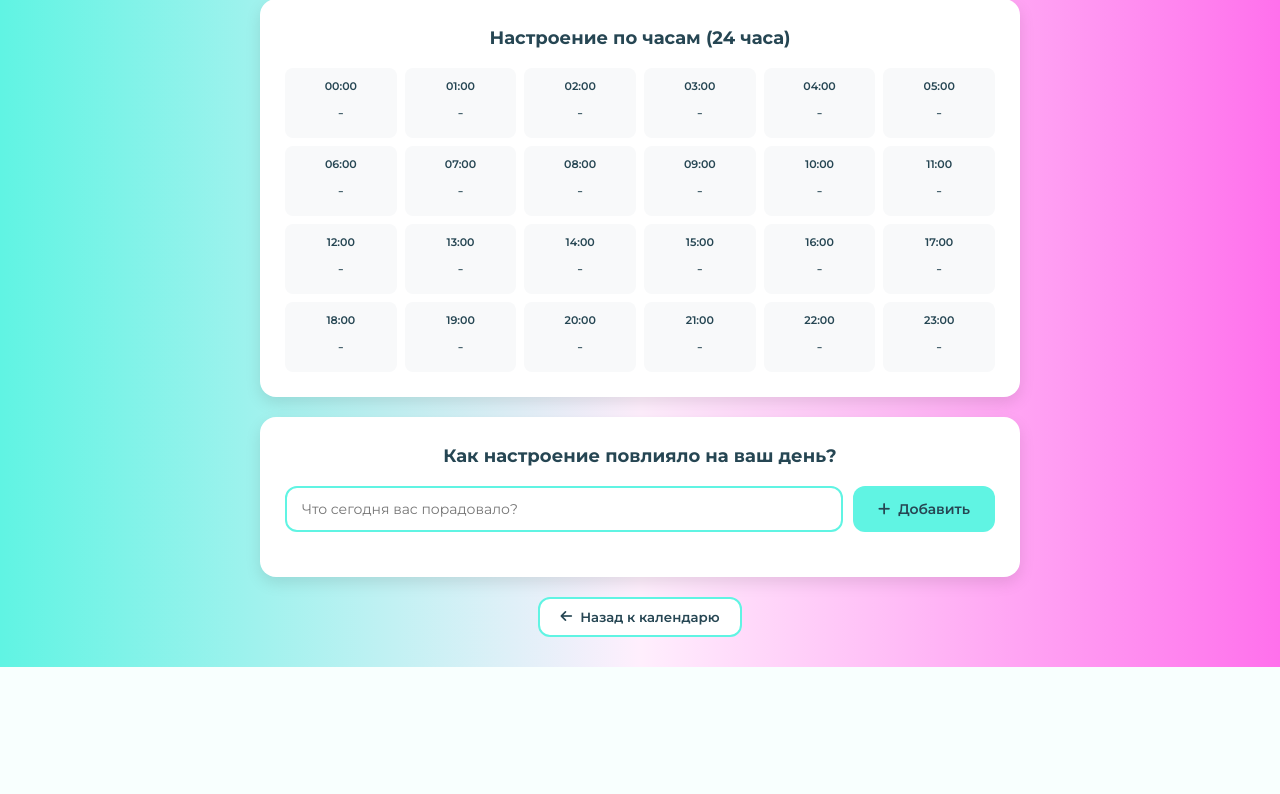
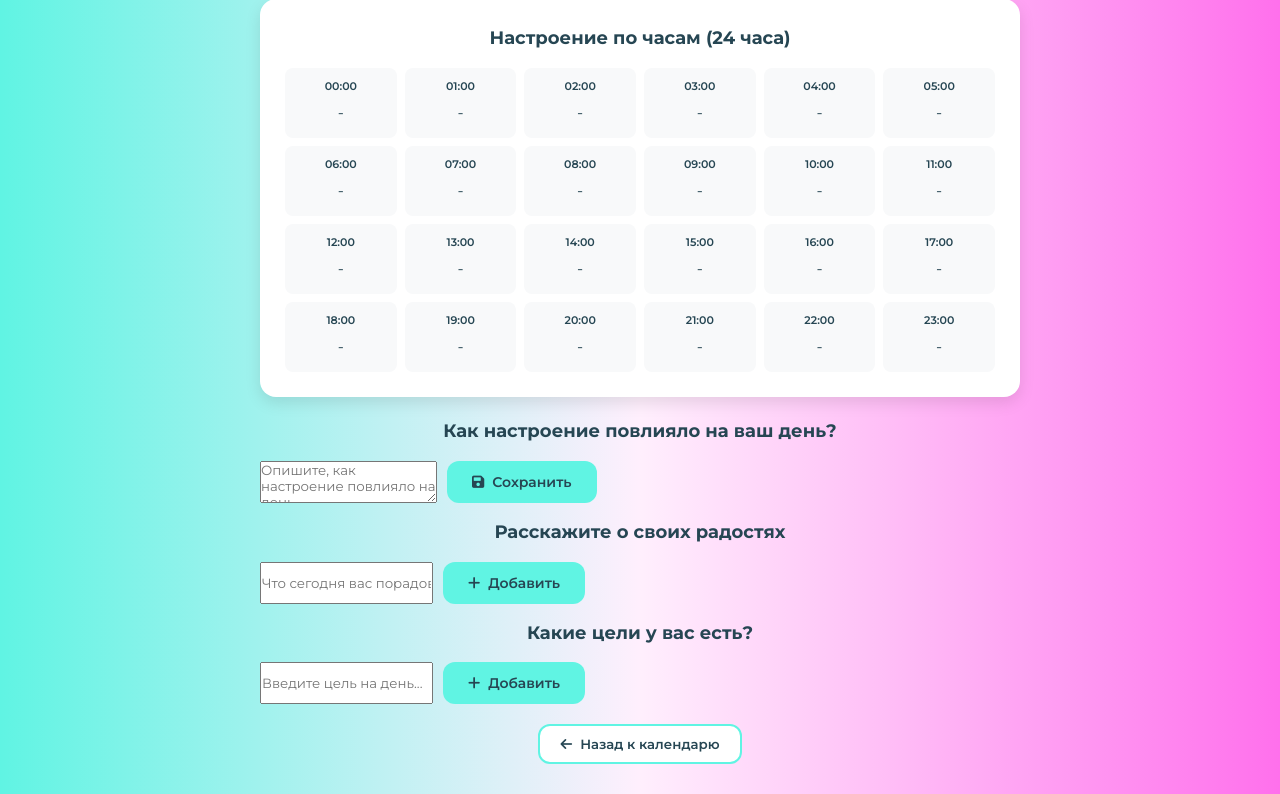
Before and after one commit to shashlik125/lumi, a Flask app: page /calendar/day/1 in a window 1280 px wide. Shown: the part 709-1503 px from the top of the page. Before the commit the page ends 1376 px from the top, so only its background shows below. Run offline with Flask 3, Linux system fonts and the light colour scheme; the visitor is signed in with stand-in values (Sample User, id 1).

Commit message:
проверка что именно изменила

```diff
--- a/app/routes.py
+++ b/app/routes.py
@@ -1011,9 +1011,10 @@ def goals(conn):
     if request.method == 'GET':
         try:
             cursor = conn.cursor(dictionary=True)
+            date = request.args.get('date')
             cursor.execute(
-                "SELECT id, user_id, text, completed, created_at FROM goals WHERE user_id = %s ORDER BY created_at DESC",
-                (current_user.id,)
+                "SELECT id, user_id, text, completed, created_at FROM goals WHERE user_id = %s AND date = %s ORDER BY created_at DESC",
+                (current_user.id, date)
             )
             goals_data = cursor.fetchall()
 
@@ -1040,10 +1041,11 @@ def goals(conn):
                 return jsonify({'error': 'Текст цели не может быть пустым'}), 400
 
             cursor = conn.cursor()
+            date = data.get('date')
             cursor.execute(
-                "INSERT INTO goals (user_id, text) VALUES (%s, %s)",
-                (current_user.id, text)
-            )
+                "INSERT INTO goals (user_id, text, date) VALUES (%s, %s, %s)",
+                (current_user.id, text, date)
+                )
             conn.commit()
             goal_id = cursor.lastrowid
             cursor.close()
@@ -1104,10 +1106,11 @@ def joys(conn):
     if request.method == 'GET':
         try:
             cursor = conn.cursor(dictionary=True)
+            date = request.args.get('date')
             cursor.execute(
-                "SELECT id, user_id, text, created_at FROM joys WHERE user_id = %s ORDER BY created_at DESC",
-                (current_user.id,)
-            )
+               "SELECT id, user_id, text, created_at FROM joys WHERE user_id = %s AND date = %s ORDER BY created_at DESC",
+               (current_user.id, date)
+               )
             joys_data = cursor.fetchall()
 
             # Преобразуем даты
@@ -1133,10 +1136,11 @@ def joys(conn):
                 return jsonify({'error': 'Текст не может быть пустым'}), 400
 
             cursor = conn.cursor()
+            date = data.get('date')
             cursor.execute(
-                "INSERT INTO joys (user_id, text) VALUES (%s, %s)",
-                (current_user.id, text)
-            )
+                "INSERT INTO joys (user_id, text, date) VALUES (%s, %s, %s)",
+                (current_user.id, text, date)
+                )
             conn.commit()
             joy_id = cursor.lastrowid
             cursor.close()
--- a/app/templates/day_detail.html
+++ b/app/templates/day_detail.html
@@ -721,23 +721,37 @@ main {
     </div>
   </div>
 
-  <div class="positive-things">
-    <h3 class="section-title">Как настроение повлияло на ваш день?</h3>
+  <div class="day-notes-section">
+  <h3 class="section-title">Как настроение повлияло на ваш день?</h3>
+  <div class="input-group">
+    <textarea id="dayNoteInput" placeholder="Опишите, как настроение повлияло на день..."></textarea>
+    <button class="btn btn-primary" onclick="saveDayNote()">
+      <i class="fas fa-save"></i> Сохранить
+    </button>
+  </div>
+</div>
 
-    <!-- Форма для добавления радостного момента -->
-    <div class="add-positive-form">
-      <div class="input-group">
-        <input type="text" id="positiveInput" placeholder="Что сегодня вас порадовало?" class="positive-input">
-        <button class="btn btn-primary" onclick="addPositiveThing()">
-          <i class="fas fa-plus"></i> Добавить
-        </button>
-      </div>
-    </div>
+<div class="joys-section">
+  <h3 class="section-title">Расскажите о своих радостях</h3>
+  <div class="input-group">
+    <input type="text" id="joyInput" placeholder="Что сегодня вас порадовало?">
+    <button class="btn btn-primary" onclick="addJoy()">
+      <i class="fas fa-plus"></i> Добавить
+    </button>
+  </div>
+  <div id="joyList"></div>
+</div>
 
-    <div class="positive-list" id="positiveList">
-      <!-- Список положительных моментов будет здесь -->
-    </div>
+<div class="goals-section">
+  <h3 class="section-title">Какие цели у вас есть?</h3>
+  <div class="input-group">
+    <input type="text" id="goalInput" placeholder="Введите цель на день...">
+    <button class="btn btn-primary" onclick="addGoal()">
+      <i class="fas fa-plus"></i> Добавить
+    </button>
   </div>
+  <div id="goalList"></div>
+</div>
 
   <div style="text-align: center; margin-top: 20px;">
     <button class="back-btn" onclick="goBack()">
@@ -1265,6 +1279,70 @@ function showError(message) {
     const moodDisplay = document.getElementById('moodDisplay');
     moodDisplay.innerHTML = `<div class="no-mood"><p>${message}</p></div>`;
 }
+
+const GOALS_API = "/goals";
+
+// -------- 1. NOTE → mood_entries.note --------
+async function saveDayNote() {
+  const text = document.getElementById("dayNoteInput").value.trim();
+  if (!text) return showToast("Введите текст", "error");
+
+  const response = await fetch(API_BASE, {
+    method: "POST",
+    headers: {"Content-Type": "application/json"},
+    body: JSON.stringify({
+      date: currentDate,
+      mood: document.getElementById("moodSlider").value,
+      note: text
+    })
+  });
+
+  if (response.ok) showToast("Заметка сохранена!");
+  else showToast("Ошибка сохранения", "error");
+}
+
+// -------- 2. JOYS → joys --------
+async function addJoy() {
+  const text = document.getElementById("joyInput").value.trim();
+  if (!text) return showToast("Введите радость", "error");
+
+  const res = await fetch(JOYS_API, {
+    method: "POST",
+    headers: {"Content-Type": "application/json"},
+    body: JSON.stringify({ text, date: currentDate })
+  });
+
+  const data = await res.json();
+  document.getElementById("joyInput").value = "";
+  renderJoy(data);
+}
+
+function renderJoy(joy) {
+  const list = document.getElementById("joyList");
+  list.innerHTML += `<div class="item">🌟 ${joy.text}</div>`;
+}
+
+// -------- 3. GOALS → goals --------
+async function addGoal() {
+  const text = document.getElementById("goalInput").value.trim();
+  if (!text) return showToast("Введите цель", "error");
+
+  const res = await fetch(GOALS_API, {
+    method: "POST",
+    headers: {"Content-Type": "application/json"},
+    body: JSON.stringify({ text, date: currentDate })
+  });
+
+  const data = await res.json();
+  document.getElementById("goalInput").value = "";
+  renderGoal(data);
+}
+
+function renderGoal(goal) {
+  const list = document.getElementById("goalList");
+  list.innerHTML += `<div class="item">🎯 ${goal.text}</div>`;
+}
+
 </script>
 </body>
 </html>
```
